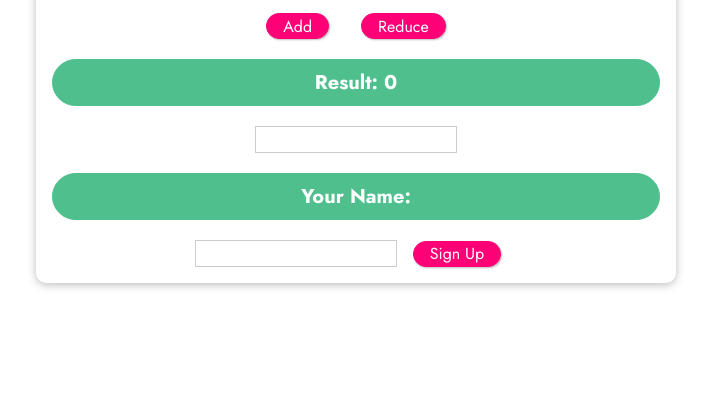
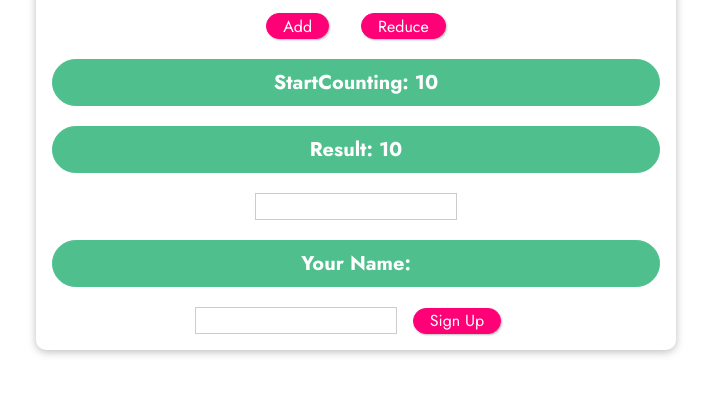
Before and after one commit to Sherry90/vue-basic, a plain HTML site: page index.html in a window 1280 px wide. Shown: the part 286-680 px from the top of the page, without its empty margins (284-995 px from the left). Drawn offline with nearby package versions, Linux system fonts and the light colour scheme.

Commit message:
v-once content lock

```diff
--- a/app.js
+++ b/app.js
@@ -1,7 +1,7 @@
 const app = Vue.createApp({
   data() {
     return {
-      counter: 0,
+      counter: 10,
       name: "",
       confirmedName: ""
     };
--- a/index.html
+++ b/index.html
@@ -20,6 +20,7 @@
       <h2>Events in Action</h2>
       <button v-on:click="add(5)">Add</button>
       <button v-on:click="reduce(5)">Reduce</button>
+      <p v-once>StartCounting: {{ counter }}</p>
       <p>Result: {{ counter }}</p>
       <input type="text" v-on:input="setName" v-on:keyup.enter="confirmInput">
       <p>Your Name: {{ confirmedName }}</p>
```
